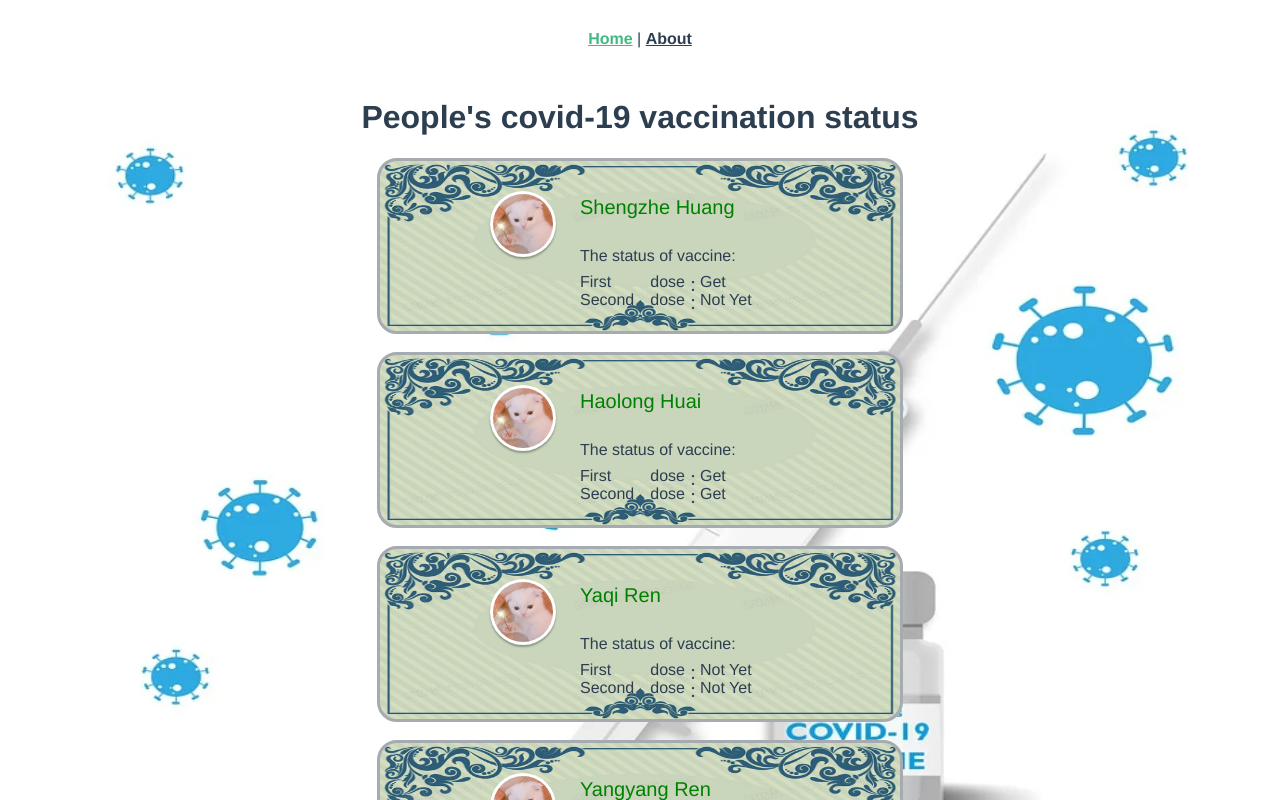
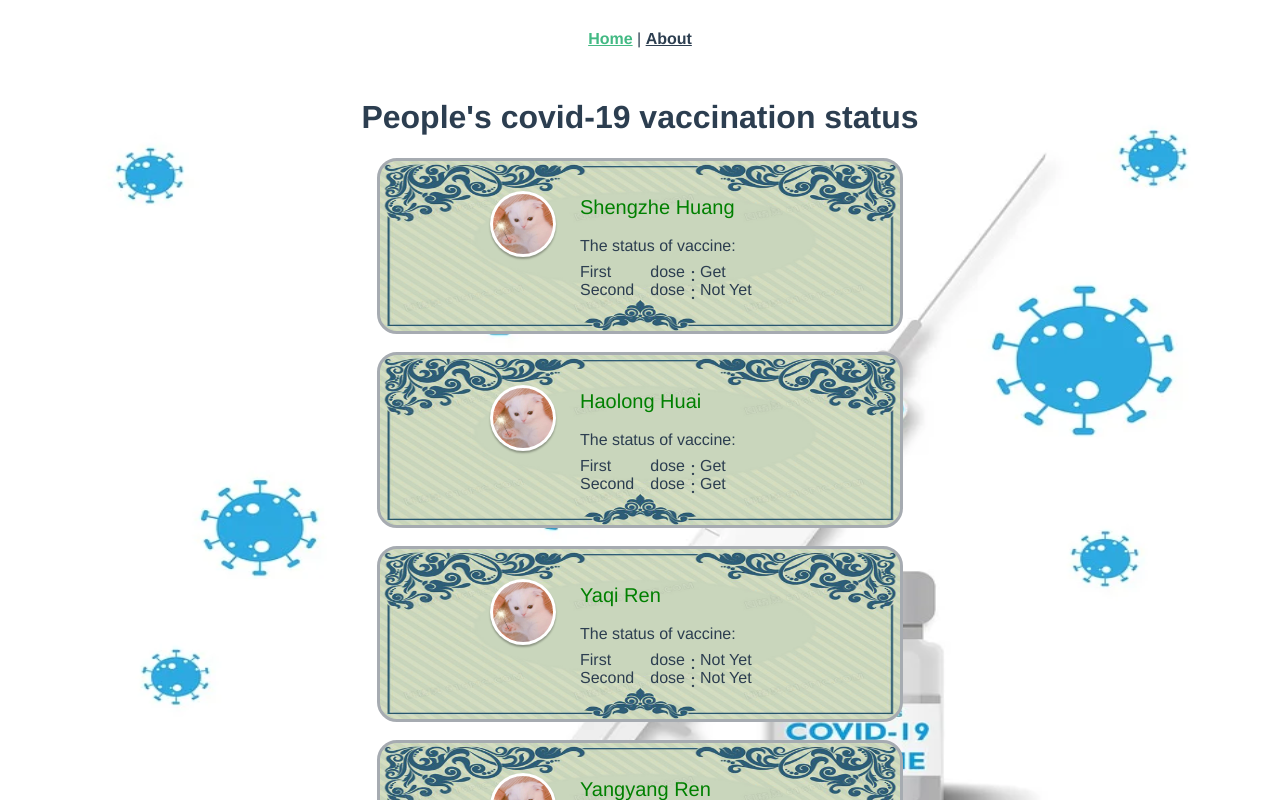
Before and after one commit to ShengzheH/SE331-2022-Project-1, a Vue app: page / in a window 1280 px wide. Shown: the top 800 px of the page. Built offline with nearby package versions, Linux system fonts and the light colour scheme; data requests are answered from the project's data file.

Commit message:
update style

```diff
--- a/src/components/ListItem.vue
+++ b/src/components/ListItem.vue
@@ -129,7 +129,7 @@ li {
   color: green;
   font: bold;
   font-size: 20px;
-  padding-bottom: 10px;
+  padding-bottom: 0px;
   padding-top: 15px;
 }
 .status {
```
